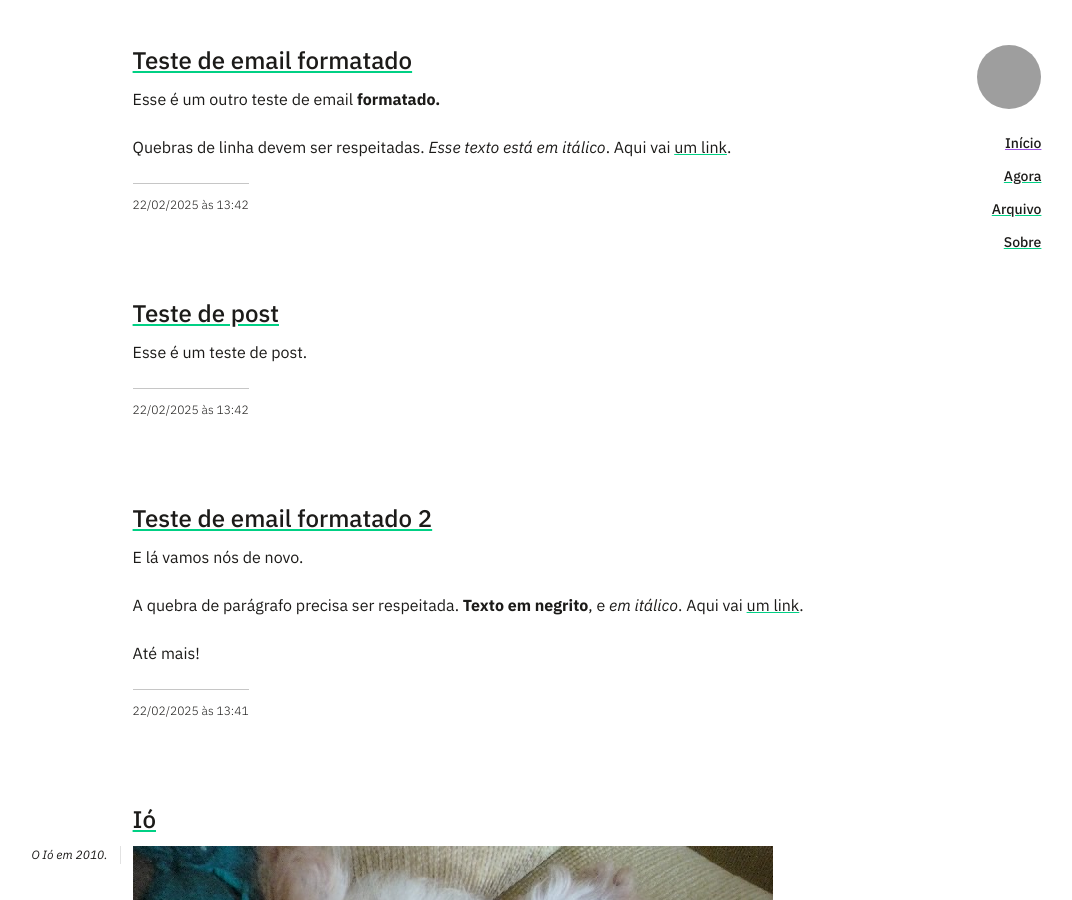
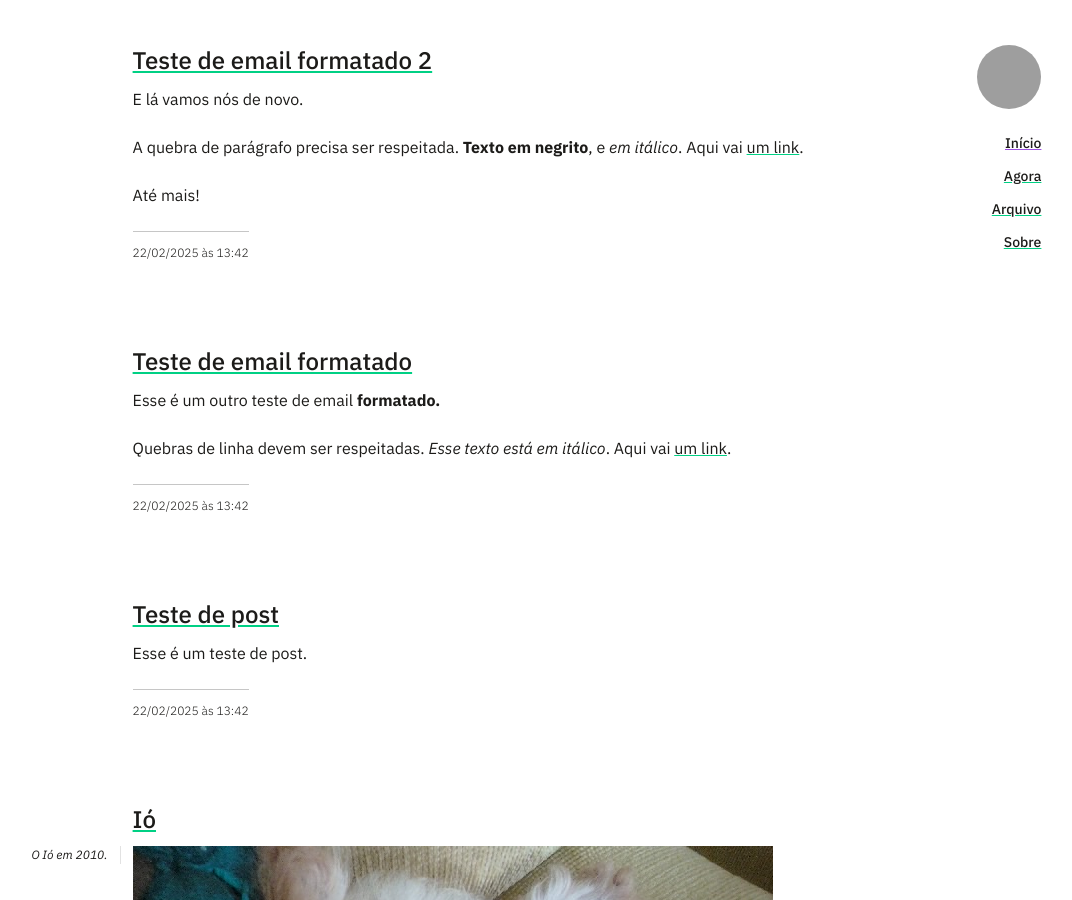
Before and after one commit to arthrfrts/arthrfrts, a Jekyll site: the page built from index.html, in a window 1280 px wide and 900 px high. Shown: the whole window, without its empty margins (53-1125 px from the left). Built offline with Jekyll 4.4.1, drawn with Linux system fonts in a browser that asks for light colours; some web fonts are replaced; a script that is not in the unit is left out; part of the change alters nothing that is shown; grey boxes are pictures that could not be loaded.

Commit message:
Adding post teste-de-email-formatado-2 via JekyllMail

```diff
--- a/_posts/2025-02-22-teste-de-email-formatado-2.md
+++ b/_posts/2025-02-22-teste-de-email-formatado-2.md
@@ -1,11 +1,11 @@
 ---
 title: 'Teste de email formatado 2'
-date: 2025-02-22 16:41:59
+date: 2025-02-22 16:42:51
 layout: post
 markup: markdown
 name: 2025-02-22-teste-de-email-formatado-2.md
 published: true
-time: 2025-02-22 16:41:59 -0300
+time: 2025-02-22 16:42:51 -0300
 title: Teste de email formatado 2
 ---
 <html><head><meta http-equiv="content-type" content="text/html; charset=utf-8"></head><body dir="auto">E lá vamos nós de novo.<div><br></div><div>A quebra de parágrafo precisa ser respeitada. <b>Texto em negrito</b>, e <i>em itálico</i>. Aqui vai&nbsp;<a href="https://arthr.me">um link</a>.</div><div><br></div><div>Até mais!</div></body></html>
```
